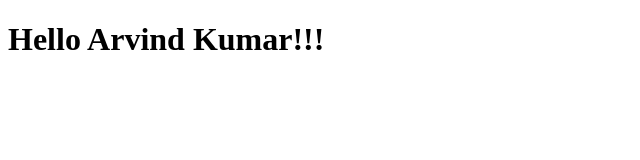
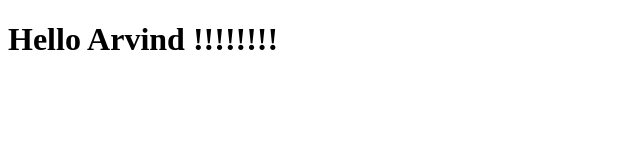
Before and after one commit to Arvindkr123/LearnReactMySide, a React (Create React App) app: page / in a window 1280 px wide. Shown: the top 160 px of the page, without its empty margins (0-640 px from the left). Built offline with nearby package versions, Linux system fonts and the light colour scheme.

Commit message:
I have created class componet which require to extends class component and this class must implement a render function which returns a React component to rendered similar to return value functional component In a class based component props are accesible via this.props

```diff
--- a/src/App.js
+++ b/src/App.js
@@ -1,11 +1,10 @@
-import React from 'react'
+import React, { Component } from "react";
 
-const App = () => {
-  return (
-    <div>
-      <h1>Hello Arvind Kumar!!!</h1>
-    </div>
-  )
+class App extends Component {
+  render() {
+    return <div>
+      <h1>Hello Arvind !!!!!!!!</h1>
+    </div>;
+  }
 }
-
 export default App;
```
